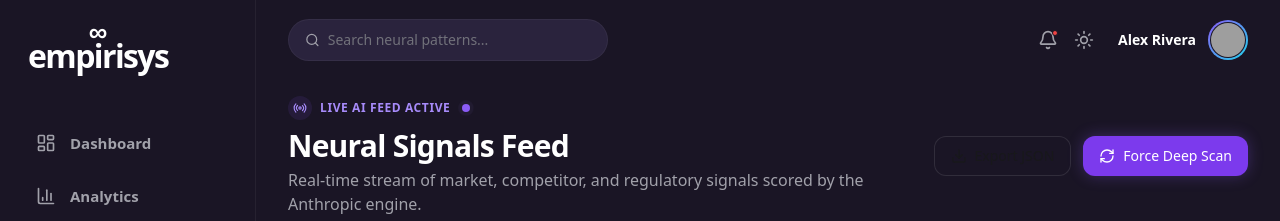
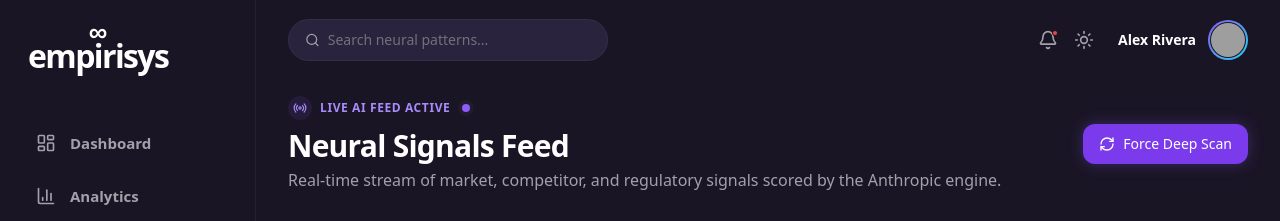
Before and after one commit to amaravhale/EIH-Test, a Next.js app: page /market/signals in a window 1280 px wide. Shown: the top 221 px of the page. Built offline with nearby package versions, Linux system fonts and the light colour scheme; no server answers; grey boxes are pictures that could not be loaded.

Commit message:
refactor(ui): remove export json button from signals feed

```diff
--- a/src/app/(app)/market/signals/page.tsx
+++ b/src/app/(app)/market/signals/page.tsx
@@ -5,7 +5,7 @@ import { SignalCard } from "@/components/domain/signal-card";
 import { FilterBar } from "@/components/data/filter-bar";
 import { PageHeader } from "@/components/layout/page-header";
 import { Button } from "@/components/ui/button";
-import { Download, RefreshCw, Radio } from "lucide-react";
+import { RefreshCw, Radio } from "lucide-react";
 import { IntelligenceSignal } from "@/app/api/agent/signals/route";
 
 export default function SignalsFeedPage() {
@@ -62,18 +62,6 @@ export default function SignalsFeedPage() {
     setFilteredSignals(result);
   }, [signals, activeCategory, activeStatus, activeScore, searchQuery]);
 
-  const handleExport = () => {
-    const dataStr = JSON.stringify(filteredSignals, null, 2);
-    const blob = new Blob([dataStr], { type: "application/json" });
-    const url = URL.createObjectURL(blob);
-    const link = document.createElement("a");
-    link.href = url;
-    link.download = `neural-signals-${new Date().toISOString().split('T')[0]}.json`;
-    document.body.appendChild(link);
-    link.click();
-    document.body.removeChild(link);
-    URL.revokeObjectURL(url);
-  };
 
   return (
     <div className="space-y-8 animate-in fade-in duration-500">
@@ -96,9 +84,6 @@ export default function SignalsFeedPage() {
         </div>
 
         <div className="flex gap-3">
-          <Button variant="outline" className="bg-white dark:bg-[#1A1525] border-zinc-200 dark:border-white/10 hover:bg-zinc-50 dark:hover:bg-white/5" onClick={handleExport}>
-            <Download className="mr-2 h-4 w-4" /> Export JSON
-          </Button>
           <Button
             onClick={fetchSignals}
             disabled={isLoading}
```
